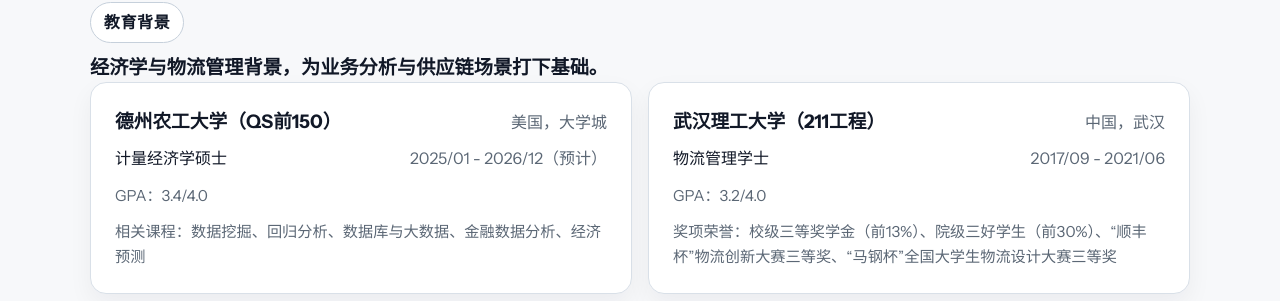
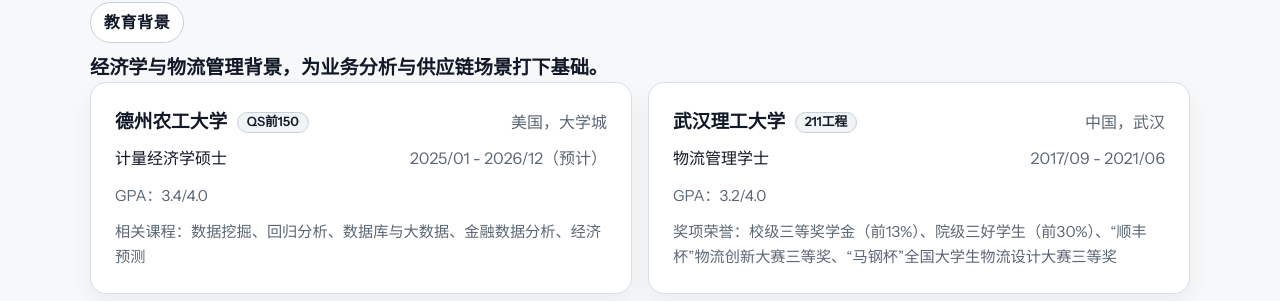
Before and after one commit to jinrui-0310/jinrui-portfolio, a Flask app: page /zh in a window 1280 px wide. Shown: the part 748-1049 px from the top of the page. Run offline with Flask 3, Linux system fonts and the light colour scheme; some libraries are stand-ins or nearby versions.

Commit message:
style: badge chinese education rankings

```diff
--- a/app.py
+++ b/app.py
@@ -292,7 +292,8 @@ CHINESE = {
     },
     "education": [
         {
-            "school": "德州农工大学（QS前150）",
+            "school": "德州农工大学",
+            "school_tag": "QS前150",
             "degree": "计量经济学硕士",
             "dates": "2025/01 - 2026/12（预计）",
             "location": "美国，大学城",
@@ -300,7 +301,8 @@ CHINESE = {
             "coursework": "相关课程：数据挖掘、回归分析、数据库与大数据、金融数据分析、经济预测",
         },
         {
-            "school": "武汉理工大学（211工程）",
+            "school": "武汉理工大学",
+            "school_tag": "211工程",
             "degree": "物流管理学士",
             "dates": "2017/09 - 2021/06",
             "location": "中国，武汉",
--- a/static/css/style.css
+++ b/static/css/style.css
@@ -501,6 +501,26 @@ img {
     align-items: baseline;
 }
 
+.education-school {
+    display: flex;
+    align-items: center;
+    gap: 0.6rem;
+    flex-wrap: wrap;
+}
+
+.education-badge {
+    display: inline-flex;
+    align-items: center;
+    padding: 0.2rem 0.55rem;
+    border: 1px solid var(--line-strong);
+    border-radius: 999px;
+    background: var(--surface-muted);
+    color: var(--heading);
+    font-size: 0.8rem;
+    font-weight: 600;
+    line-height: 1;
+}
+
 .education-row + .education-row {
     margin-top: 0.45rem;
 }
--- a/templates/partials/home_zh.html
+++ b/templates/partials/home_zh.html
@@ -28,7 +28,7 @@
     </div>
 </section>
 <section class="content-section" id="about"><div class="container two-column"><div class="section-heading reveal"><p class="eyebrow">关于我</p><h2>{{ data.about.title }}</h2></div><div class="section-copy reveal delay-1"><p>{{ data.about.body }}</p></div></div></section>
-<section class="content-section" id="education"><div class="container"><div class="section-heading reveal"><p class="eyebrow">教育背景</p><h2>经济学与物流管理背景，为业务分析与供应链场景打下基础。</h2></div><div class="education-grid">{% for item in data.education %}<article class="education-card reveal"><div class="education-row"><h3>{{ item.school }}</h3><p class="education-meta">{{ item.location }}</p></div><div class="education-row"><p class="degree">{{ item.degree }}</p><p class="education-meta">{{ item.dates }}</p></div>{% if item.gpa %}<p class="education-details">{{ item.gpa }}</p>{% endif %}{% if item.coursework %}<p class="education-details">{{ item.coursework }}</p>{% endif %}{% if item.honors %}<p class="education-details">{{ item.honors }}</p>{% endif %}</article>{% endfor %}</div></div></section>
+<section class="content-section" id="education"><div class="container"><div class="section-heading reveal"><p class="eyebrow">教育背景</p><h2>经济学与物流管理背景，为业务分析与供应链场景打下基础。</h2></div><div class="education-grid">{% for item in data.education %}<article class="education-card reveal"><div class="education-row"><div class="education-school"><h3>{{ item.school }}</h3>{% if item.school_tag %}<span class="education-badge">{{ item.school_tag }}</span>{% endif %}</div><p class="education-meta">{{ item.location }}</p></div><div class="education-row"><p class="degree">{{ item.degree }}</p><p class="education-meta">{{ item.dates }}</p></div>{% if item.gpa %}<p class="education-details">{{ item.gpa }}</p>{% endif %}{% if item.coursework %}<p class="education-details">{{ item.coursework }}</p>{% endif %}{% if item.honors %}<p class="education-details">{{ item.honors }}</p>{% endif %}</article>{% endfor %}</div></div></section>
 <section class="content-section muted-section" id="experience"><div class="container"><div class="section-heading reveal"><p class="eyebrow">工作经历</p><h2>{{ data.experience.title }}</h2></div>{% for item in data.experience["items"] %}<article class="timeline-card reveal delay-1"><div class="timeline-header"><div><h3>{{ item.title }}</h3>{% if item.company_url %}<p class="timeline-company"><a href="{{ item.company_url }}" target="_blank" rel="noopener noreferrer">{{ item.company }}</a></p>{% else %}<p class="timeline-company">{{ item.company }}</p>{% endif %}</div><div class="timeline-meta"><span>{{ item.dates }}</span><span>{{ item.location }}</span></div></div><ul class="achievement-list">{% for bullet in item.bullets %}<li>{{ bullet }}</li>{% endfor %}</ul></article>{% endfor %}</div></section>
 <section class="content-section" id="projects"><div class="container"><div class="section-heading reveal"><p class="eyebrow">项目经历</p><h2>展示预测分析与业务分析能力的代表项目。</h2></div><div class="projects-grid">{% for project in data.projects %}<article class="project-card reveal"><div class="project-topline"><span>{{ project.time }}</span><div class="tag-list compact">{% for tag in project.tags %}<span>{{ tag }}</span>{% endfor %}</div></div><h3>{{ project.title }}</h3><p>{{ project.summary }}</p><a class="button button-primary" href="{{ project.url }}">查看项目</a></article>{% endfor %}</div><div class="section-action"><a class="button button-secondary" href="/zh/projects">项目列表</a></div></div></section>
 <section class="content-section muted-section" id="skills"><div class="container"><div class="section-heading reveal"><p class="eyebrow">技能</p><h2>覆盖数据清洗、建模、可视化与业务分析流程的工具栈。</h2></div><div class="skills-grid">{% for category, items in data.skills.items() %}<article class="skill-card reveal"><h3>{{ category }}</h3><div class="pill-list">{% for item in items %}<span>{{ item }}</span>{% endfor %}</div></article>{% endfor %}</div></div></section>
```
